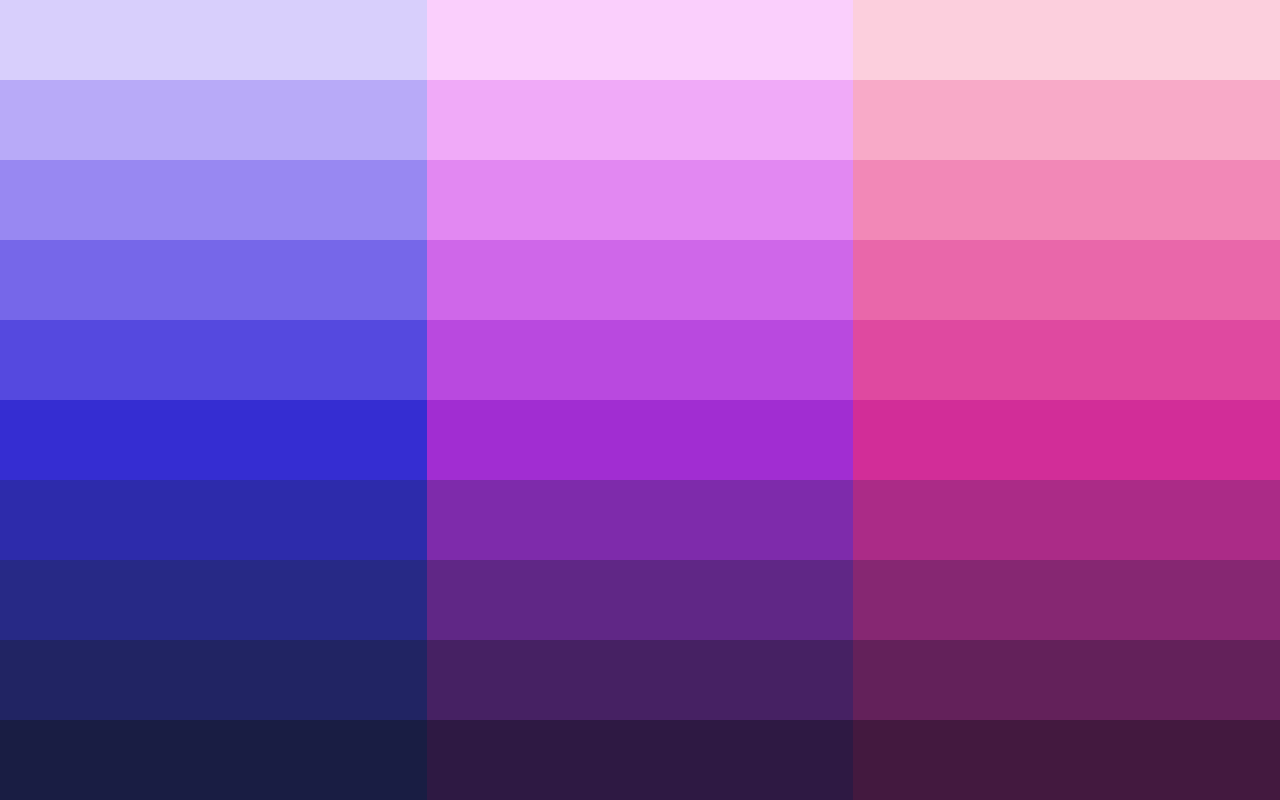
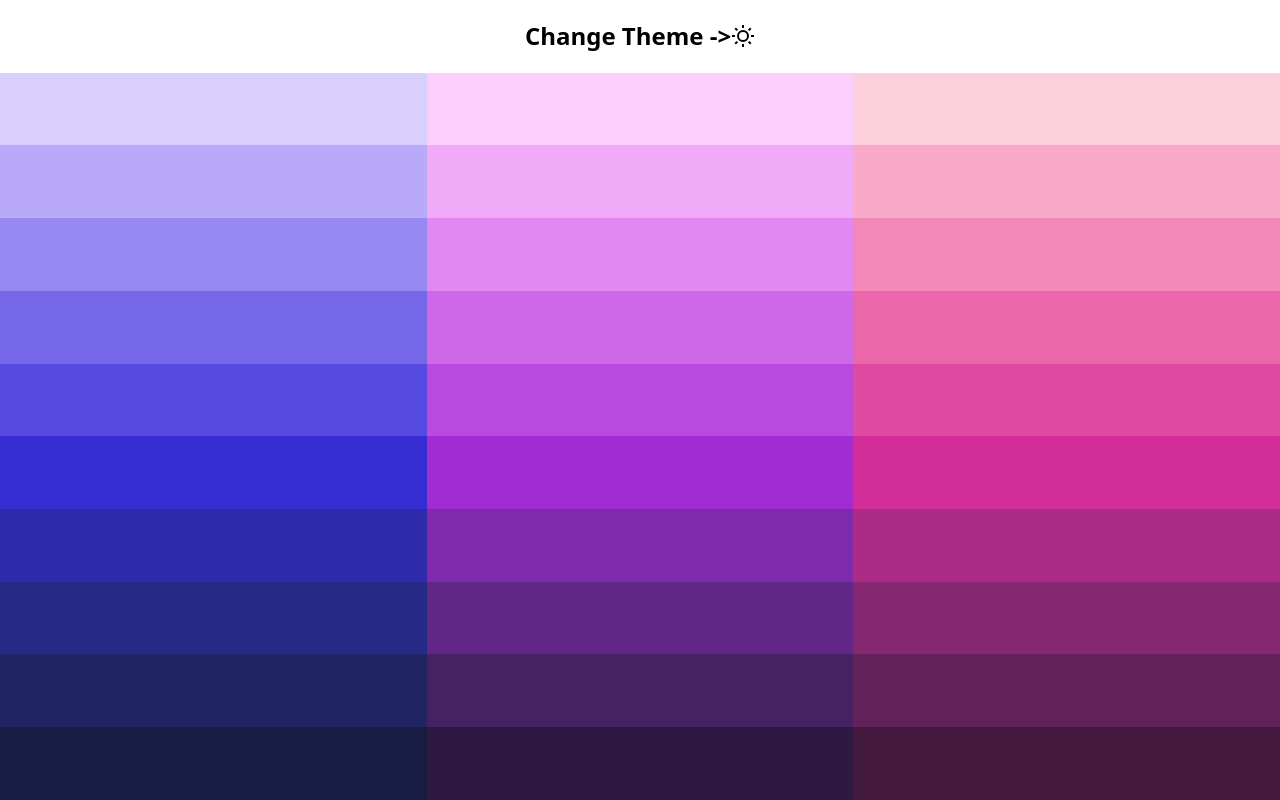
Before and after one commit to alxn3/personal-website-oldv2, a Next.js app: page / in a window 1280 px wide. Built offline with nearby package versions, Linux system fonts and the light colour scheme.

Commit message:
Add theming

```diff
--- a/package.json
+++ b/package.json
@@ -10,8 +10,10 @@
   },
   "dependencies": {
     "next": "12.1.4",
+    "next-themes": "^0.1.1",
     "react": "18.0.0",
-    "react-dom": "18.0.0"
+    "react-dom": "18.0.0",
+    "react-icons": "^4.3.1"
   },
   "devDependencies": {
     "@types/node": "^17.0.23",
--- /dev/null
+++ b/src/components/theme-toggle.tsx
@@ -0,0 +1,38 @@
+import { useEffect } from 'react';
+import { RiMoonFill, RiMoonLine, RiSunFill, RiSunLine } from 'react-icons/ri';
+import { useTheme } from 'next-themes';
+
+const ThemeToggle = () => {
+  const { theme, resolvedTheme, setTheme } = useTheme();
+
+  useEffect(() => {
+    const MEDIA = '(prefers-color-scheme: dark)';
+    const setSystem = () => setTheme('system');
+    const media = window.matchMedia(MEDIA);
+    media.addEventListener('change', setSystem);
+    return () => media.removeEventListener('change', setSystem);
+  }, [setTheme]);
+
+  return (
+    <button
+      onClick={() =>
+        setTheme(
+          theme === 'dark' || (theme === 'system' && resolvedTheme === 'dark')
+            ? 'light'
+            : 'dark'
+        )
+      }
+    >
+      <div className="absolute opacity-0 hover:opacity-100 transition-opacity">
+        <RiSunFill className="block dark:hidden" />
+        <RiMoonFill className="hidden dark:block" />
+      </div>
+      <div>
+        <RiSunLine className="block dark:hidden" />
+        <RiMoonLine className="hidden dark:block" />
+      </div>
+    </button>
+  );
+};
+
+export default ThemeToggle;
--- a/src/pages/_app.tsx
+++ b/src/pages/_app.tsx
@@ -1,8 +1,13 @@
+import { ThemeProvider } from 'next-themes';
 import { AppProps } from 'next/app';
 import 'styles/globals.css';
 
 const MyApp = ({ Component, pageProps }: AppProps) => {
-  return <Component {...pageProps} />;
+  return (
+    <ThemeProvider attribute="class">
+      <Component {...pageProps} />
+    </ThemeProvider>
+  );
 };
 
 export default MyApp;
--- a/src/pages/index.tsx
+++ b/src/pages/index.tsx
@@ -1,41 +1,48 @@
+import ThemeToggle from 'components/theme-toggle';
+
 const Home = () => {
   return (
-    <div className="h-full grid grid-cols-3">
-      <div className="flex flex-col h-full w-full">
-        <div className="h-full w-full bg-primary-50"></div>
-        <div className="h-full w-full bg-primary-100"></div>
-        <div className="h-full w-full bg-primary-200"></div>
-        <div className="h-full w-full bg-primary-300"></div>
-        <div className="h-full w-full bg-primary-400"></div>
-        <div className="h-full w-full bg-primary-500"></div>
-        <div className="h-full w-full bg-primary-600"></div>
-        <div className="h-full w-full bg-primary-700"></div>
-        <div className="h-full w-full bg-primary-800"></div>
-        <div className="h-full w-full bg-primary-900"></div>
+    <div className="flex flex-col h-full">
+      <div className="flex items-center justify-center h-20 text-2xl font-bold">
+        Change Theme -{'>'} <ThemeToggle />
       </div>
-      <div className="flex flex-col h-full w-full">
-        <div className="h-full w-full bg-secondary-50"></div>
-        <div className="h-full w-full bg-secondary-100"></div>
-        <div className="h-full w-full bg-secondary-200"></div>
-        <div className="h-full w-full bg-secondary-300"></div>
-        <div className="h-full w-full bg-secondary-400"></div>
-        <div className="h-full w-full bg-secondary-500"></div>
-        <div className="h-full w-full bg-secondary-600"></div>
-        <div className="h-full w-full bg-secondary-700"></div>
-        <div className="h-full w-full bg-secondary-800"></div>
-        <div className="h-full w-full bg-secondary-900"></div>
-      </div>
-      <div className="flex flex-col h-full w-full">
-        <div className="h-full w-full bg-accent-50"></div>
-        <div className="h-full w-full bg-accent-100"></div>
-        <div className="h-full w-full bg-accent-200"></div>
-        <div className="h-full w-full bg-accent-300"></div>
-        <div className="h-full w-full bg-accent-400"></div>
-        <div className="h-full w-full bg-accent-500"></div>
-        <div className="h-full w-full bg-accent-600"></div>
-        <div className="h-full w-full bg-accent-700"></div>
-        <div className="h-full w-full bg-accent-800"></div>
-        <div className="h-full w-full bg-accent-900"></div>
+      <div className="grid h-full grid-cols-3">
+        <div className="flex flex-col w-full h-full">
+          <div className="w-full h-full bg-primary-50"></div>
+          <div className="w-full h-full bg-primary-100"></div>
+          <div className="w-full h-full bg-primary-200"></div>
+          <div className="w-full h-full bg-primary-300"></div>
+          <div className="w-full h-full bg-primary-400"></div>
+          <div className="w-full h-full bg-primary-500"></div>
+          <div className="w-full h-full bg-primary-600"></div>
+          <div className="w-full h-full bg-primary-700"></div>
+          <div className="w-full h-full bg-primary-800"></div>
+          <div className="w-full h-full bg-primary-900"></div>
+        </div>
+        <div className="flex flex-col w-full h-full">
+          <div className="w-full h-full bg-secondary-50"></div>
+          <div className="w-full h-full bg-secondary-100"></div>
+          <div className="w-full h-full bg-secondary-200"></div>
+          <div className="w-full h-full bg-secondary-300"></div>
+          <div className="w-full h-full bg-secondary-400"></div>
+          <div className="w-full h-full bg-secondary-500"></div>
+          <div className="w-full h-full bg-secondary-600"></div>
+          <div className="w-full h-full bg-secondary-700"></div>
+          <div className="w-full h-full bg-secondary-800"></div>
+          <div className="w-full h-full bg-secondary-900"></div>
+        </div>
+        <div className="flex flex-col w-full h-full">
+          <div className="w-full h-full bg-accent-50"></div>
+          <div className="w-full h-full bg-accent-100"></div>
+          <div className="w-full h-full bg-accent-200"></div>
+          <div className="w-full h-full bg-accent-300"></div>
+          <div className="w-full h-full bg-accent-400"></div>
+          <div className="w-full h-full bg-accent-500"></div>
+          <div className="w-full h-full bg-accent-600"></div>
+          <div className="w-full h-full bg-accent-700"></div>
+          <div className="w-full h-full bg-accent-800"></div>
+          <div className="w-full h-full bg-accent-900"></div>
+        </div>
       </div>
     </div>
   );
```
Also changed, not shown: 1 other file (tests, documents, lock files or other folders).
